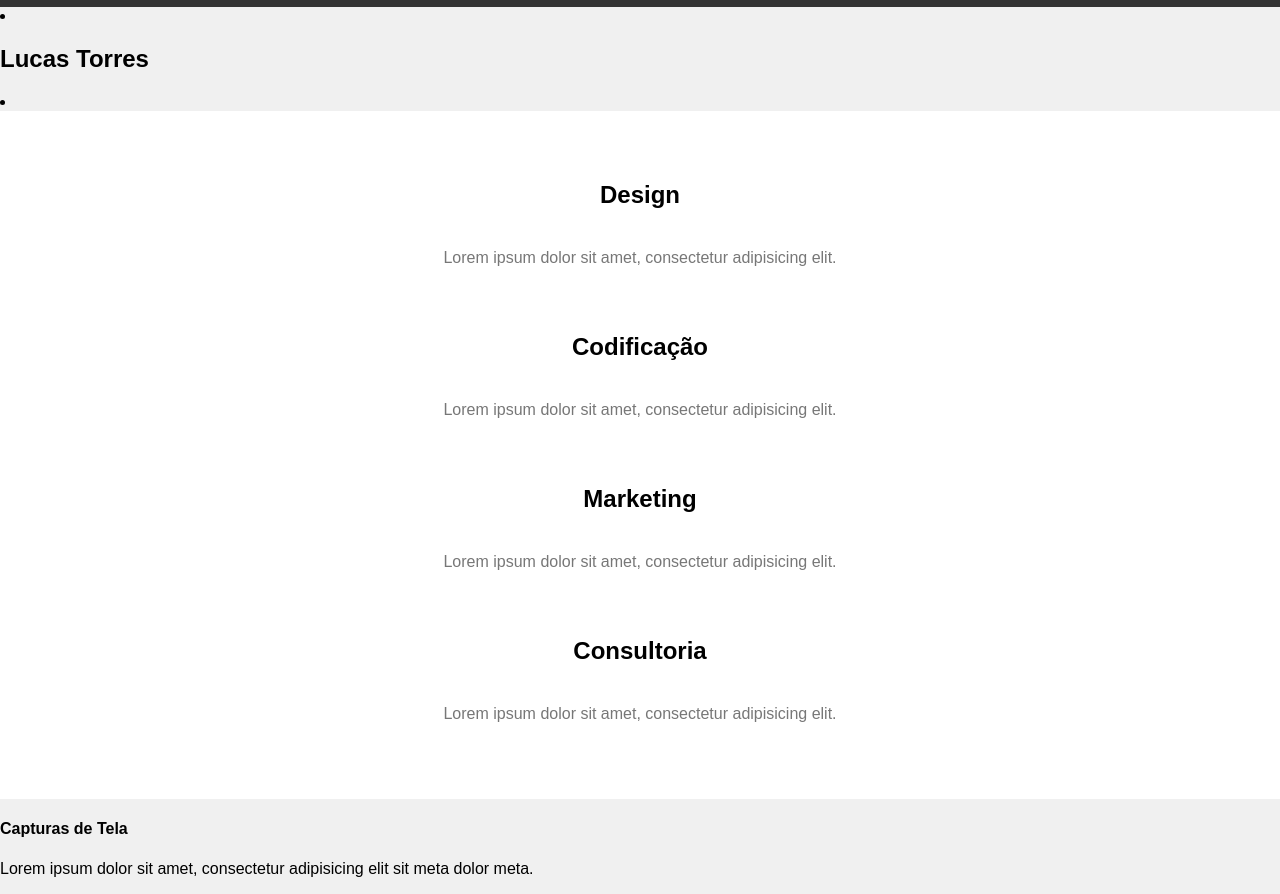
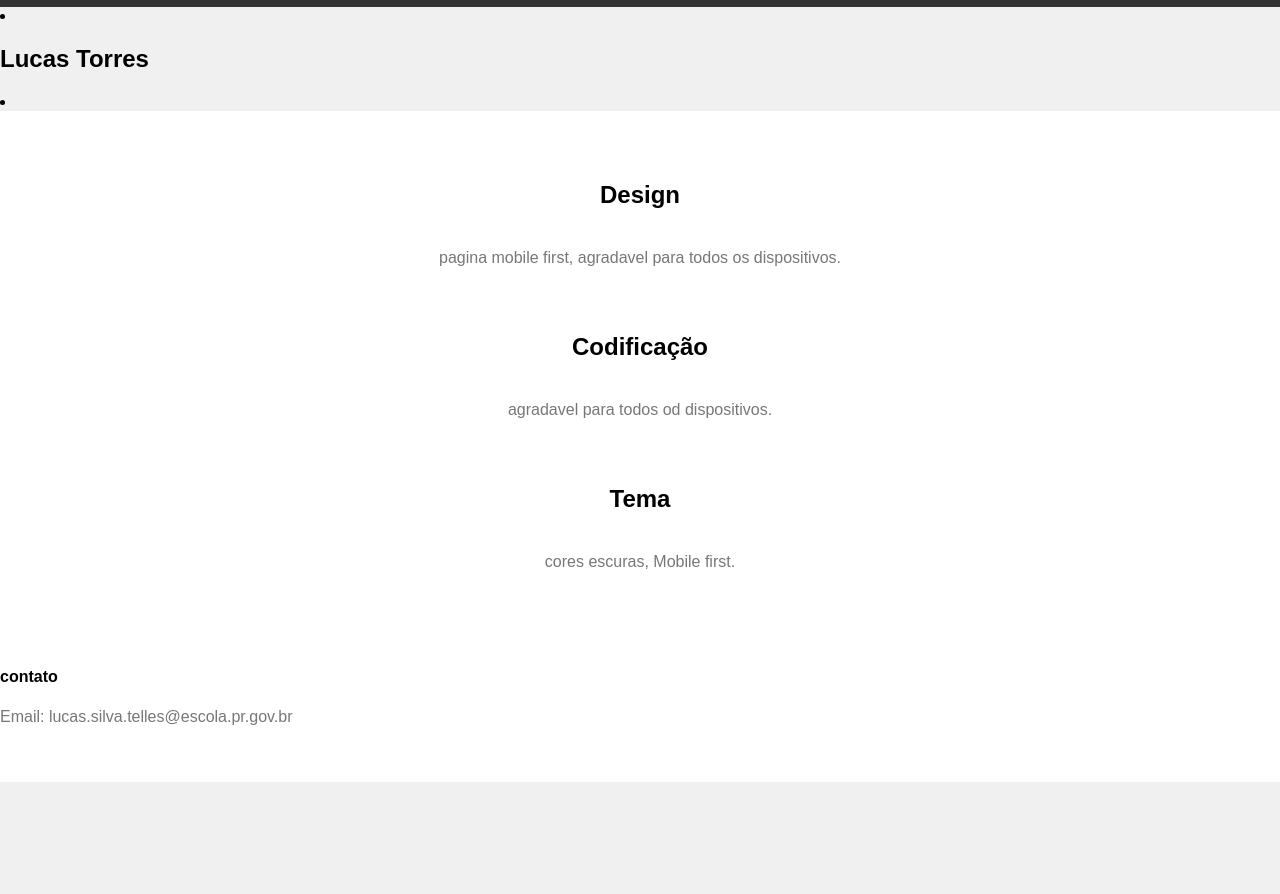
Before and after one commit to lucaschumbinho/pagina777, a plain HTML site: page index.html in a window 1280 px wide. Shown: the part 41-935 px from the top of the page. After the commit the page ends 823 px from the top, so only its background shows below. Drawn offline with Linux system fonts and the light colour scheme.

Commit message:
DSPOIMNSLNDFIO

```diff
--- a/index.html
+++ b/index.html
@@ -6,7 +6,7 @@
 
 <meta charset="UTF-8">
 
-<title>Mobile Page - khfbkuydbyu</title>
+<title> Mobile Page - khfbkuydbyu</title>
 
 <meta name="viewport" content="width=device-width, initial-scale=1, maximum-scale=1, user-scalable=no">
 
@@ -111,7 +111,7 @@
 
 <h2>Design Responsivo</h2>
 
-<h4>Lorem ipsum dolor sit amet.</h4>
+<h4>desing agradavel para todos os despositivos.</h4>
 
 <a href="" class="button-default">Saiba Mais</a>
 
@@ -127,7 +127,7 @@
 
 <h2>Fácil Personalização</h2>
 
-<h4>Lorem ipsum dolor sit amet.</h4>
+<h4>personalização mobile.</h4>
 
 <a href="" class="button-default">Saiba Mais</a>
 
@@ -155,7 +155,7 @@
 
 <h5>Design</h5>
 
-<p>Lorem ipsum dolor sit amet, consectetur adipisicing elit. </p>
+<p>pagina mobile first, agradavel para todos os dispositivos. </p>
 
 </div>
 
@@ -165,7 +165,7 @@
 
 <h5>Codificação</h5>
 
-<p>Lorem ipsum dolor sit amet, consectetur adipisicing elit. </p>
+<p>agradavel para todos od dispositivos. </p>
 
 </div>
 
@@ -177,21 +177,15 @@
 
 <i class="fa fa-bar-chart"></i>
 
-<h5>Marketing</h5>
+<h5>Tema</h5>
 
-<p>Lorem ipsum dolor sit amet, consectetur adipisicing elit. </p>
+<p>cores escuras, Mobile first. </p>
 
 </div>
 
 <div class="col s6">
 
 <i class="fa fa-cogs"></i>
-
-<h5>Consultoria</h5>
-
-<p>Lorem ipsum dolor sit amet, consectetur adipisicing elit. </p>
-
-</div>
 
 </div>
 
@@ -209,13 +203,13 @@
 
 <div class="section-head">
 
-<h4>Capturas de Tela</h4>
+<h4>contato</h4>
 
 <div class="underline"></div>
 
 </div>
 
-<p>Lorem ipsum dolor sit amet, consectetur adipisicing elit sit meta dolor meta.</p>
+<p>Email: lucas.silva.telles@escola.pr.gov.br</p>
 
 <div class="img-sc"></div>
 
```
